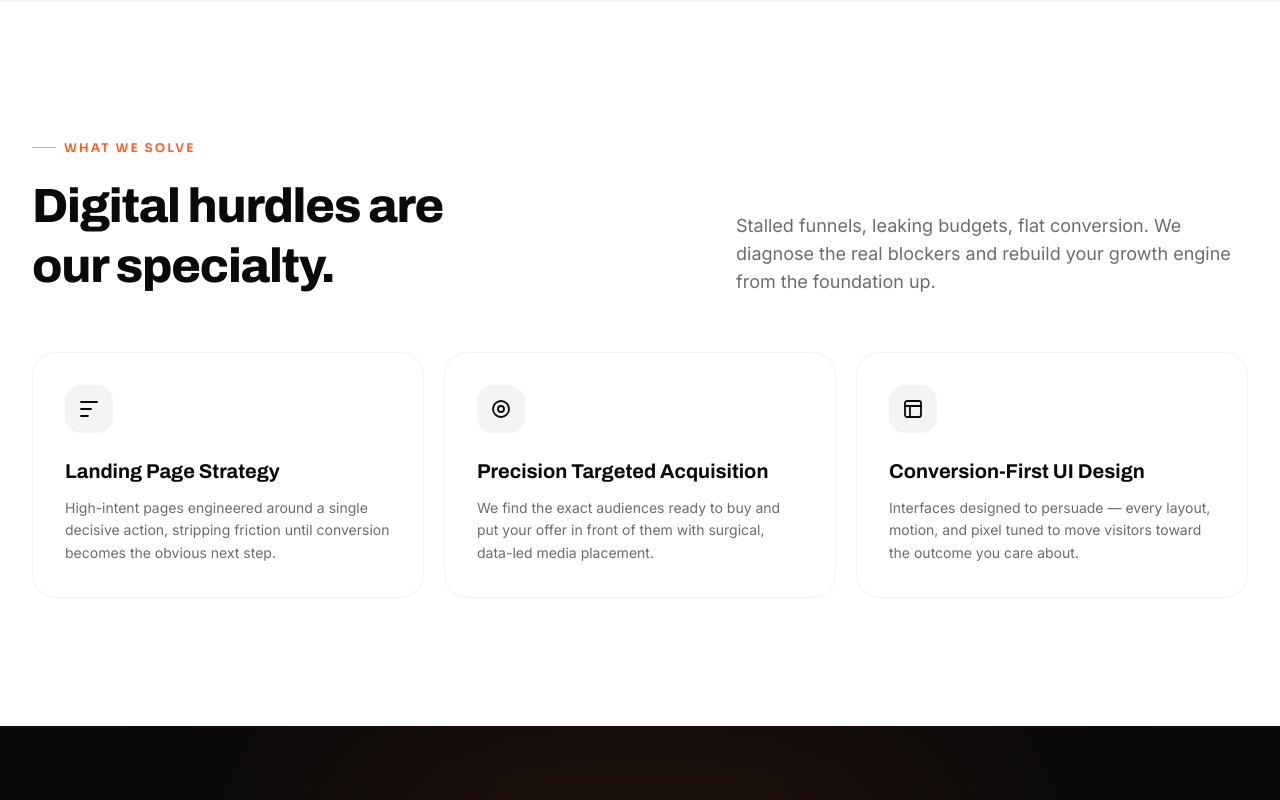
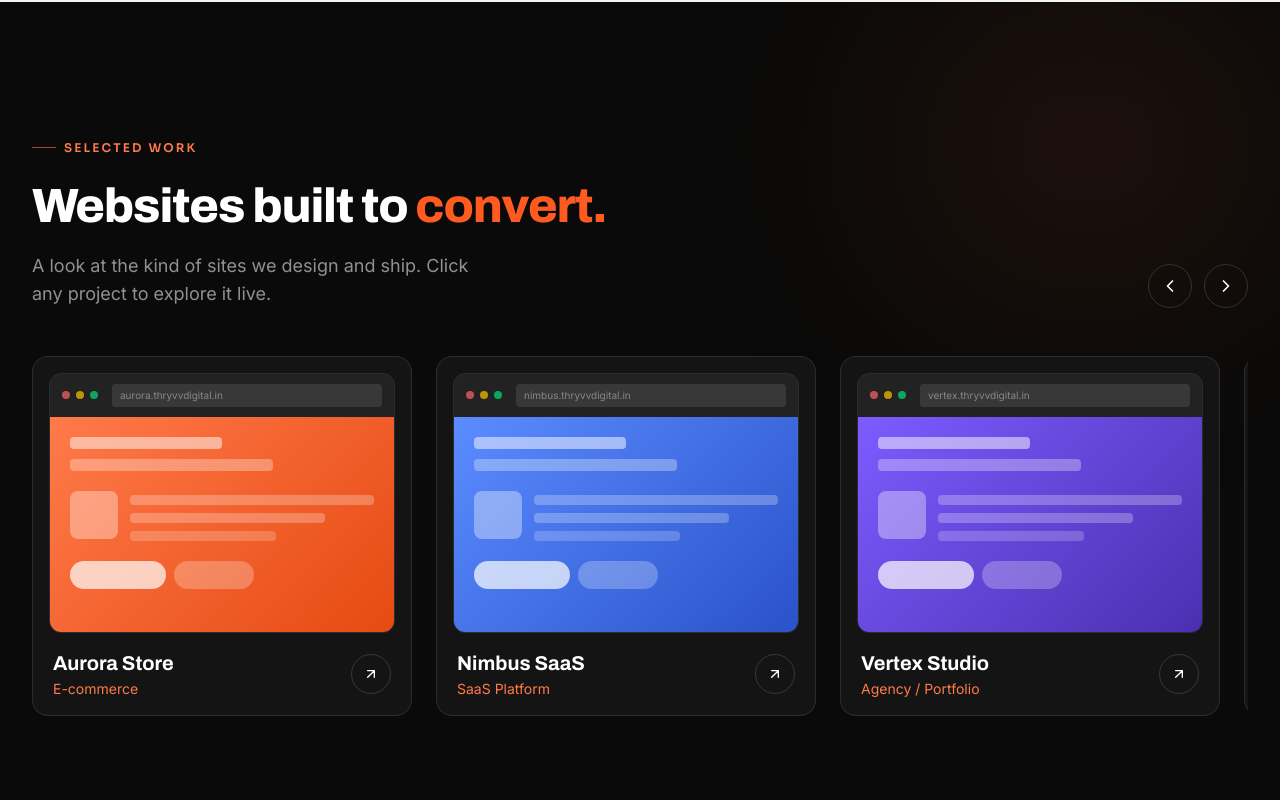
Before and after one commit to Dheeraj2k4/Thryvv_Website, a Next.js app: page / in a window 1280 px wide. Shown: the part 1120-1920 px from the top of the page. Built offline with nearby package versions, Linux system fonts and the light colour scheme; no server answers.

Commit message:
Add portfolio carousel, GA4 analytics, conversion event tracking, and SEO/GEO enhancements

```diff
--- a/app/globals.css
+++ b/app/globals.css
@@ -71,3 +71,12 @@ body {
   backdrop-filter: blur(18px) saturate(150%);
   border: 1px solid color-mix(in srgb, white 55%, transparent);
 }
+
+.no-scrollbar {
+  -ms-overflow-style: none;
+  scrollbar-width: none;
+}
+
+.no-scrollbar::-webkit-scrollbar {
+  display: none;
+}
--- a/app/layout.tsx
+++ b/app/layout.tsx
@@ -1,8 +1,12 @@
 import type { Metadata } from "next";
 import { Archivo, Inter, Sora } from "next/font/google";
+import { GoogleAnalytics } from "@next/third-parties/google";
 import { siteConfig } from "@/lib/site";
 import { SmoothScroll } from "@/components/SmoothScroll";
 import "./globals.css";
+
+const GA_ID = process.env.NEXT_PUBLIC_GA_ID ?? siteConfig.gaId;
+const GOOGLE_VERIFICATION = process.env.NEXT_PUBLIC_GOOGLE_VERIFICATION;
 
 const archivo = Archivo({
   variable: "--font-archivo",
@@ -63,6 +67,9 @@ export const metadata: Metadata = {
     },
   },
   category: "technology",
+  verification: GOOGLE_VERIFICATION
+    ? { google: GOOGLE_VERIFICATION }
+    : undefined,
 };
 
 const jsonLd = {
@@ -117,6 +124,7 @@ export default function RootLayout({
         />
         <SmoothScroll>{children}</SmoothScroll>
       </body>
+      {GA_ID ? <GoogleAnalytics gaId={GA_ID} /> : null}
     </html>
   );
 }
--- a/app/page.tsx
+++ b/app/page.tsx
@@ -1,6 +1,7 @@
 import { Navbar } from "@/components/sections/Navbar";
 import { Hero } from "@/components/sections/Hero";
 import { StatsBar } from "@/components/sections/StatsBar";
+import { Work } from "@/components/sections/Work";
 import { Specialty } from "@/components/sections/Specialty";
 import { PrecisionTools } from "@/components/sections/PrecisionTools";
 import { ImpactStats } from "@/components/sections/ImpactStats";
@@ -15,6 +16,7 @@ export default function Home() {
       <main>
         <Hero />
         <StatsBar />
+        <Work />
         <Specialty />
         <PrecisionTools />
         <ImpactStats />
--- a/components/sections/Hero.tsx
+++ b/components/sections/Hero.tsx
@@ -176,7 +176,13 @@ export function Hero() {
           variants={fadeUp}
           className="mt-9 flex flex-wrap items-center justify-center gap-4"
         >
-          <Button href="#contact" variant="brand" size="lg">
+          <Button
+            href="#contact"
+            variant="brand"
+            size="lg"
+            eventName="cta_click"
+            eventParams={{ location: "hero" }}
+          >
             Start Your Growth
           </Button>
           <Button href="#services" variant="glass" size="lg">
--- a/components/sections/Process.tsx
+++ b/components/sections/Process.tsx
@@ -52,7 +52,13 @@ export function Process() {
             viewport={viewport}
             className="lg:justify-self-end"
           >
-            <Button href="#contact" variant="brand" size="lg">
+            <Button
+              href="#contact"
+              variant="brand"
+              size="lg"
+              eventName="booking_click"
+              eventParams={{ location: "process" }}
+            >
               Book a growth call
             </Button>
           </motion.div>
--- /dev/null
+++ b/components/sections/Work.tsx
@@ -0,0 +1,193 @@
+"use client";
+
+import { useRef } from "react";
+import { motion } from "framer-motion";
+import { Eyebrow } from "@/components/ui/Eyebrow";
+import { fadeUp, stagger, viewport } from "@/lib/animations";
+
+type Project = {
+  name: string;
+  tag: string;
+  href: string;
+  domain: string;
+  from: string;
+  to: string;
+};
+
+// Dummy showcase — swap in real screenshots + subdomains as sites go live.
+const projects: Project[] = [
+  {
+    name: "Aurora Store",
+    tag: "E-commerce",
+    href: "https://aurora.thryvvdigital.in",
+    domain: "aurora.thryvvdigital.in",
+    from: "#ff7a4a",
+    to: "#e64a12",
+  },
+  {
+    name: "Nimbus SaaS",
+    tag: "SaaS Platform",
+    href: "https://nimbus.thryvvdigital.in",
+    domain: "nimbus.thryvvdigital.in",
+    from: "#5b8cff",
+    to: "#2a52c9",
+  },
+  {
+    name: "Vertex Studio",
+    tag: "Agency / Portfolio",
+    href: "https://vertex.thryvvdigital.in",
+    domain: "vertex.thryvvdigital.in",
+    from: "#7c5cff",
+    to: "#4c2fb0",
+  },
+  {
+    name: "Pulse Fitness",
+    tag: "Landing Page",
+    href: "https://pulse.thryvvdigital.in",
+    domain: "pulse.thryvvdigital.in",
+    from: "#10b981",
+    to: "#047857",
+  },
+];
+
+function Preview({ project }: { project: Project }) {
+  return (
+    <div className="overflow-hidden rounded-xl border border-white/10">
+      <div className="flex items-center gap-1.5 bg-white/[0.06] px-3 py-2.5">
+        <span className="size-2 rounded-full bg-red-400/70" />
+        <span className="size-2 rounded-full bg-yellow-400/70" />
+        <span className="size-2 rounded-full bg-green-400/70" />
+        <span className="ml-2 flex-1 truncate rounded bg-white/10 px-2 py-1 text-[10px] text-white/40">
+          {project.domain}
+        </span>
+      </div>
+      <div
+        className="aspect-[16/10] p-5"
+        style={{
+          backgroundImage: `linear-gradient(135deg, ${project.from}, ${project.to})`,
+        }}
+      >
+        <div className="h-3 w-1/2 rounded bg-white/50" />
+        <div className="mt-2.5 h-3 w-2/3 rounded bg-white/30" />
+        <div className="mt-5 flex gap-3">
+          <div className="size-12 rounded-lg bg-white/35" />
+          <div className="flex-1 space-y-2 pt-1">
+            <div className="h-2.5 w-full rounded bg-white/25" />
+            <div className="h-2.5 w-4/5 rounded bg-white/25" />
+            <div className="h-2.5 w-3/5 rounded bg-white/20" />
+          </div>
+        </div>
+        <div className="mt-5 flex gap-2">
+          <div className="h-7 w-24 rounded-full bg-white/70" />
+          <div className="h-7 w-20 rounded-full bg-white/25" />
+        </div>
+      </div>
+    </div>
+  );
+}
+
+export function Work() {
+  const trackRef = useRef<HTMLDivElement>(null);
+
+  const scrollByCards = (dir: number) => {
+    trackRef.current?.scrollBy({ left: dir * 400, behavior: "smooth" });
+  };
+
+  return (
+    <section
+      id="work"
+      data-nav-theme="dark"
+      className="relative overflow-hidden bg-ink py-24 text-white sm:py-32"
+    >
+      <div className="pointer-events-none absolute right-0 top-0 h-72 w-96 rounded-full bg-brand/10 blur-[120px]" />
+      <div className="relative mx-auto max-w-7xl px-4 sm:px-6 lg:px-8">
+        <motion.div
+          variants={stagger}
+          initial="hidden"
+          whileInView="show"
+          viewport={viewport}
+          className="flex flex-col gap-6 sm:flex-row sm:items-end sm:justify-between"
+        >
+          <div>
+            <motion.div variants={fadeUp}>
+              <Eyebrow dark>Selected work</Eyebrow>
+            </motion.div>
+            <motion.h2
+              variants={fadeUp}
+              className="mt-5 font-display text-4xl font-extrabold leading-tight tracking-tight sm:text-5xl"
+            >
+              Websites built to{" "}
+              <span className="text-brand">convert.</span>
+            </motion.h2>
+            <motion.p
+              variants={fadeUp}
+              className="mt-4 max-w-md text-lg text-white/55"
+            >
+              A look at the kind of sites we design and ship. Click any project
+              to explore it live.
+            </motion.p>
+          </div>
+
+          <motion.div variants={fadeUp} className="hidden gap-3 sm:flex">
+            <button
+              type="button"
+              onClick={() => scrollByCards(-1)}
+              aria-label="Previous projects"
+              className="grid size-11 place-items-center rounded-full border border-white/15 text-white transition-colors hover:border-white/50 hover:bg-white/5"
+            >
+              <svg viewBox="0 0 24 24" className="size-5" fill="none" stroke="currentColor" strokeWidth="2" strokeLinecap="round" strokeLinejoin="round">
+                <path d="m15 18-6-6 6-6" />
+              </svg>
+            </button>
+            <button
+              type="button"
+              onClick={() => scrollByCards(1)}
+              aria-label="Next projects"
+              className="grid size-11 place-items-center rounded-full border border-white/15 text-white transition-colors hover:border-white/50 hover:bg-white/5"
+            >
+              <svg viewBox="0 0 24 24" className="size-5" fill="none" stroke="currentColor" strokeWidth="2" strokeLinecap="round" strokeLinejoin="round">
+                <path d="m9 6 6 6-6 6" />
+              </svg>
+            </button>
+          </motion.div>
+        </motion.div>
+
+        <motion.div
+          variants={fadeUp}
+          initial="hidden"
+          whileInView="show"
+          viewport={viewport}
+          ref={trackRef}
+          className="no-scrollbar mt-12 flex snap-x snap-mandatory gap-6 overflow-x-auto pb-4"
+        >
+          {projects.map((project) => (
+            <a
+              key={project.name}
+              href={project.href}
+              target="_blank"
+              rel="noopener noreferrer"
+              className="group w-[300px] shrink-0 snap-start rounded-2xl border border-white/10 bg-ink-800 p-4 transition-all duration-300 hover:-translate-y-1 hover:border-brand/40 sm:w-[380px]"
+            >
+              <Preview project={project} />
+              <div className="mt-4 flex items-center justify-between px-1">
+                <div>
+                  <h3 className="font-display text-xl font-bold">
+                    {project.name}
+                  </h3>
+                  <p className="mt-0.5 text-sm text-brand-light">
+                    {project.tag}
+                  </p>
+                </div>
+                <span className="grid size-10 place-items-center rounded-full border border-white/15 text-white transition-all group-hover:border-brand group-hover:bg-brand">
+                  <svg viewBox="0 0 24 24" className="size-4" fill="none" stroke="currentColor" strokeWidth="2" strokeLinecap="round" strokeLinejoin="round">
+                    <path d="M7 17 17 7M7 7h10v10" />
+                  </svg>
+                </span>
+              </div>
+            </a>
+          ))}
+        </motion.div>
+      </div>
+    </section>
+  );
+}
--- /dev/null
+++ b/lib/analytics.ts
@@ -0,0 +1,6 @@
+// Fires a GA4 event when Analytics is loaded; safe no-op otherwise.
+export function trackEvent(name: string, params?: Record<string, unknown>) {
+  if (typeof window === "undefined") return;
+  const w = window as unknown as { gtag?: (...args: unknown[]) => void };
+  w.gtag?.("event", name, params ?? {});
+}
--- a/lib/site.ts
+++ b/lib/site.ts
@@ -7,6 +7,8 @@ export const siteConfig = {
   description:
     "Thryvv is a precision digital growth agency. We engineer aggressive, measurable growth through performance foundations, paid media scaling, and future-ready technical systems built to convert.",
   email: "thryvvdigital@gmail.com",
+  // Google Analytics 4 Measurement ID (public — safe to commit).
+  gaId: "G-3J935BMZL2",
   keywords: [
     "digital marketing agency",
     "growth agency",
--- a/package.json
+++ b/package.json
@@ -9,6 +9,7 @@
     "lint": "eslint"
   },
   "dependencies": {
+    "@next/third-parties": "^16.3.2",
     "framer-motion": "^13.1.0",
     "lenis": "^1.3.26",
     "next": "16.3.1",
```
Also changed, not shown: components/sections/FinalCta.tsx (+9 -1 lines), components/sections/Navbar.tsx (+14 -3 lines), components/ui/Button.tsx (+17 -1 lines), 1 other file (tests, documents, lock files or other folders).
